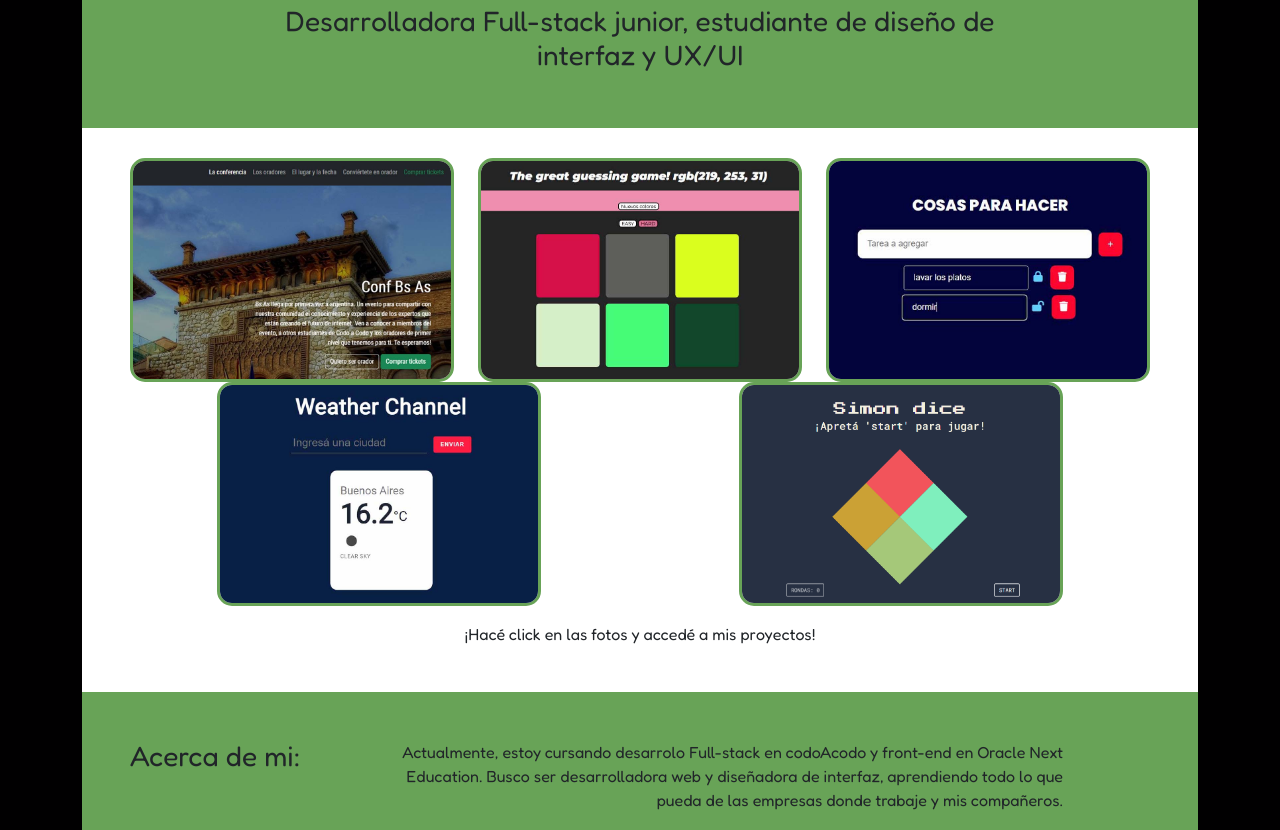
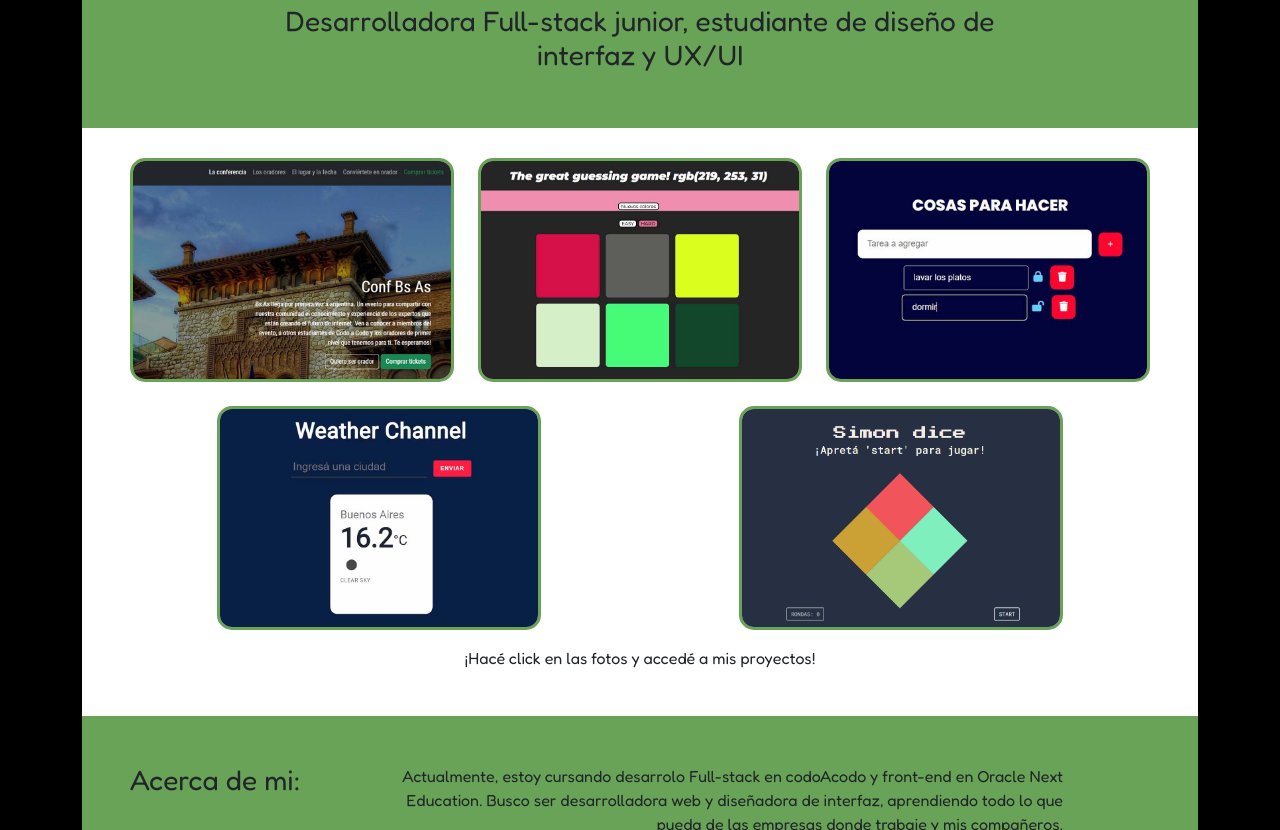
Before and after one commit to Iara-Pou/portfolio, a website: page index.html in a window 1280 px wide. Shown: the part 485-1315 px from the top of the page. Drawn offline with nearby package versions, Linux system fonts and the light colour scheme.

Commit message:
Suma gutter al row con proyectos
Antes estaban muy pegados los contenedores de las fotos con los proyectos, entonces sumé una separación.

```diff
--- a/index.html
+++ b/index.html
@@ -49,7 +49,7 @@
 
     <main>
       <div id="portfolio" class="bg-white px-5 text-center">
-        <div class="row">
+        <div class="row gy-4">
           <div class="col-sm-12 col-md-6 col-lg-4 rounded mx-auto d-block"><a
               href="https://iara-pou.github.io/entrega-integrador-cAc/" target="_blank"><img
                 src="./imagenes/codoAcodo.jpg" alt="screenshot de integrador codoAcodo"></a></div>
```
